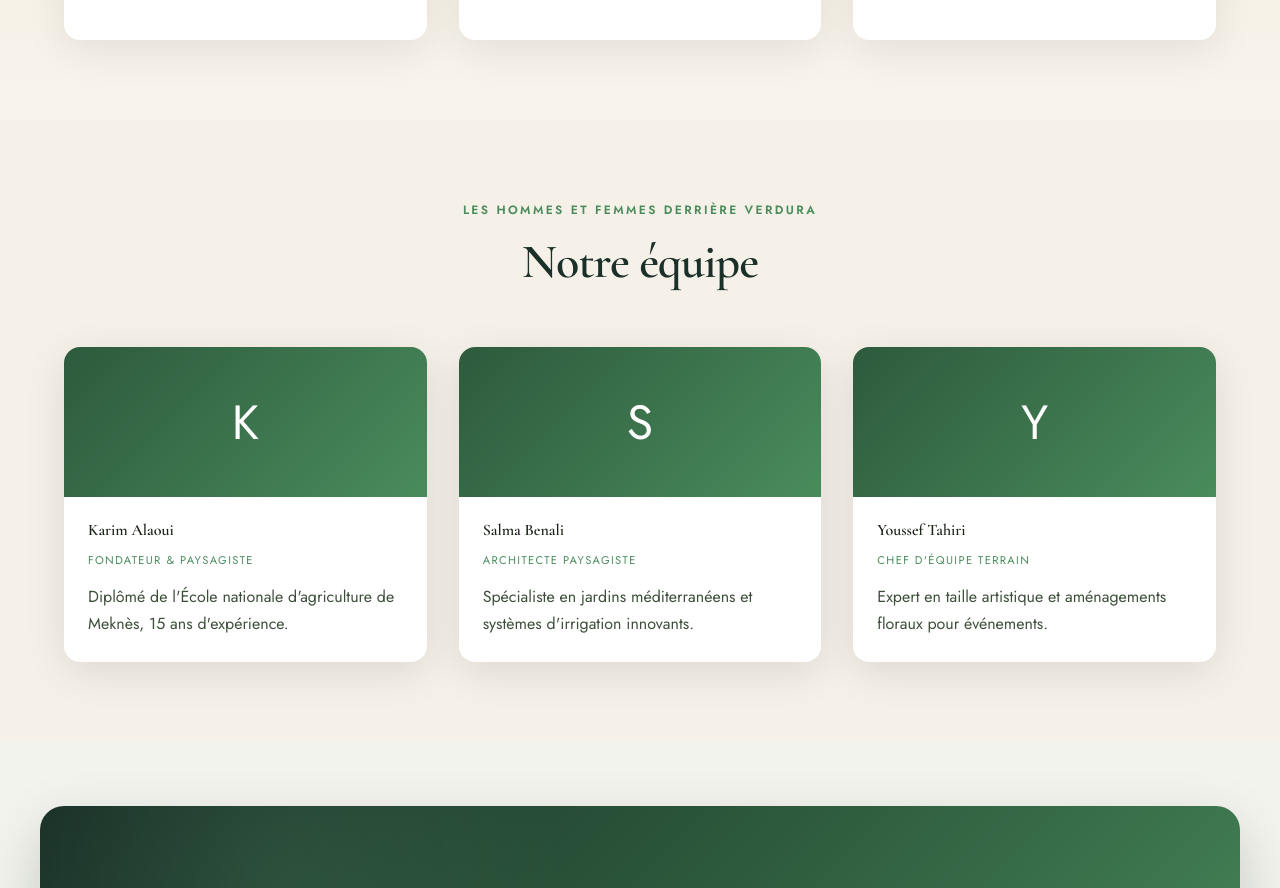
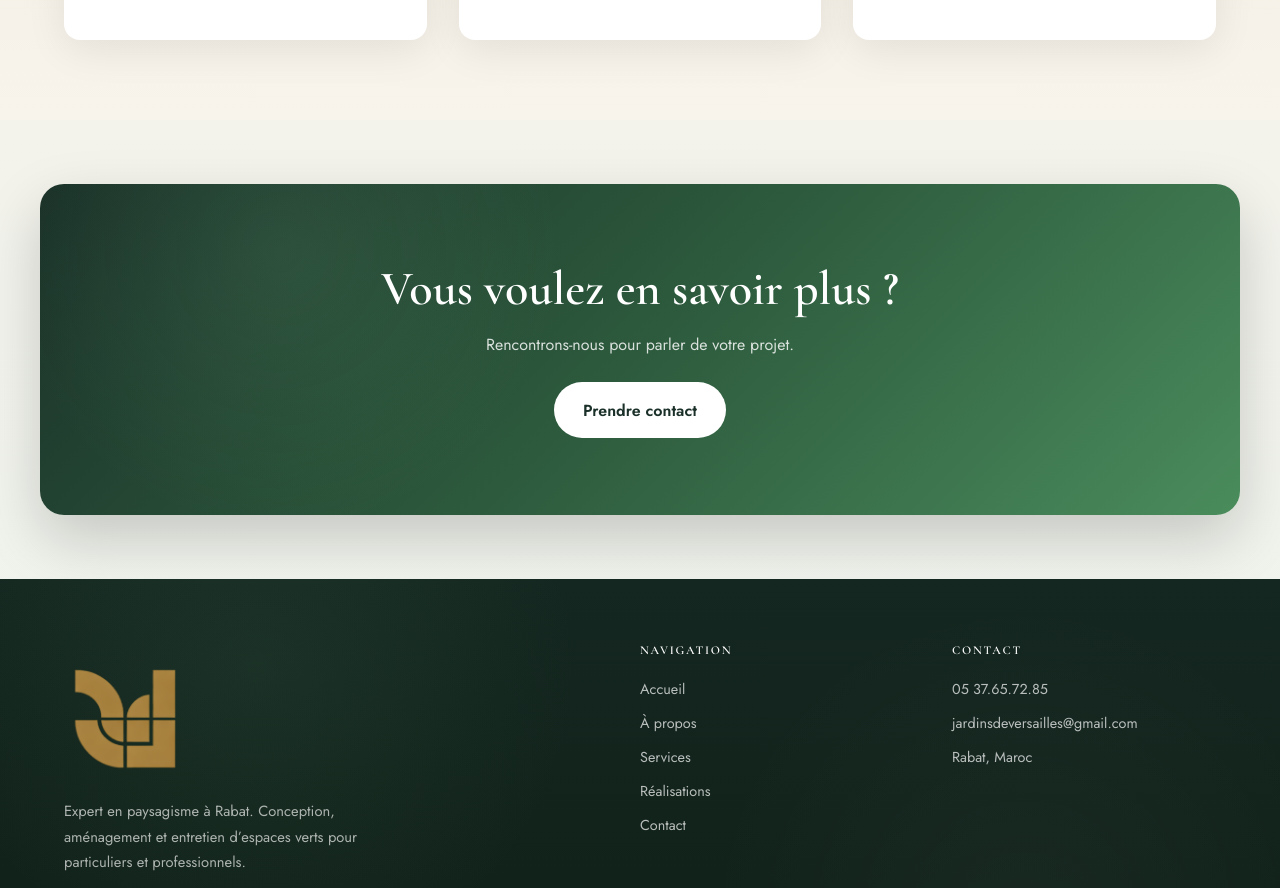
Before and after one commit to Hachimi-Mohamed-Taha/les-jardin-de-versailles, a React (Vite) app: page /apropos in a window 1280 px wide. Shown: the part 1520-2408 px from the top of the page. Built offline with nearby package versions, Linux system fonts and the light colour scheme.

Commit message:
Update AboutPage.jsx

```diff
--- a/src/pages/AboutPage.jsx
+++ b/src/pages/AboutPage.jsx
@@ -44,8 +44,7 @@ export default function AboutPage() {
                 <blockquote>
                   « Un jardin bien conçu est une conversation permanente entre l'homme et la nature. »
                 </blockquote>
-                <cite>— Karim Alaoui, Fondateur</cite>
-              </div>
+    </div>
             </div>
           </Reveal>
         </div>
@@ -97,51 +96,6 @@ export default function AboutPage() {
         </div>
       </section>
 
-      <section className="section equipe-section">
-        <div style={{ textAlign: "center", maxWidth: "600px", margin: "0 auto 3.5rem" }}>
-          <Reveal>
-            <p className="section-label">Les hommes et femmes derrière Verdura</p>
-          </Reveal>
-          <Reveal>
-            <h2 className="section-title">Notre équipe</h2>
-          </Reveal>
-        </div>
-
-        <div className="grid-3">
-          <Reveal className="team-card card">
-            <>
-              <div className="team-avatar">K</div>
-              <div className="team-info">
-                <h4>Karim Alaoui</h4>
-                <span className="team-role">Fondateur & Paysagiste</span>
-                <p>Diplômé de l'École nationale d'agriculture de Meknès, 15 ans d'expérience.</p>
-              </div>
-            </>
-          </Reveal>
-
-          <Reveal className="team-card card" delay="fade-in-delay-1">
-            <>
-              <div className="team-avatar">S</div>
-              <div className="team-info">
-                <h4>Salma Benali</h4>
-                <span className="team-role">Architecte paysagiste</span>
-                <p>Spécialiste en jardins méditerranéens et systèmes d'irrigation innovants.</p>
-              </div>
-            </>
-          </Reveal>
-
-          <Reveal className="team-card card" delay="fade-in-delay-2">
-            <>
-              <div className="team-avatar">Y</div>
-              <div className="team-info">
-                <h4>Youssef Tahiri</h4>
-                <span className="team-role">Chef d'équipe terrain</span>
-                <p>Expert en taille artistique et aménagements floraux pour événements.</p>
-              </div>
-            </>
-          </Reveal>
-        </div>
-      </section>
 
       <CTASection
         title="Vous voulez en savoir plus ?"
```
